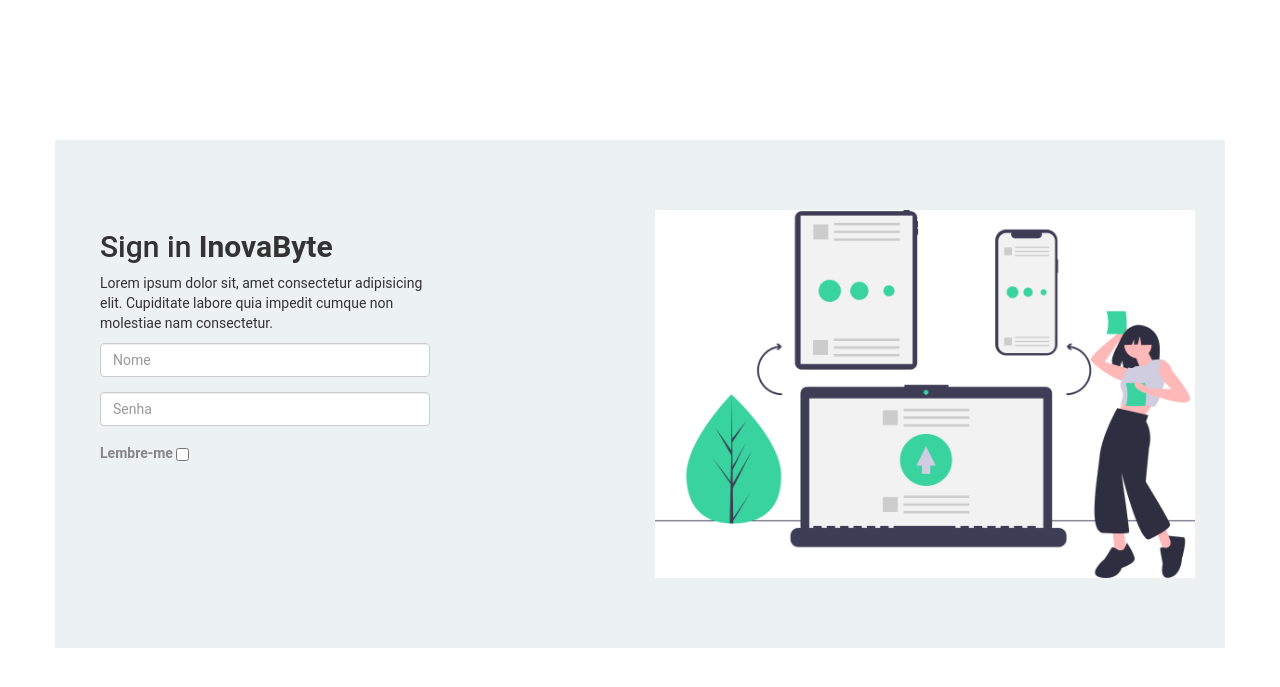
After one commit to AlexPedro105/eCommerce, a PHP site: page /login.php in a window 1280 px wide. The commit adds this page. Shown: the top 687 px of the page. Run offline with PHP 8.4, Linux system fonts and the light colour scheme.

Commit message:
Desenvolvimento da tela de login
Esse commit vem como objetivo de desenvolver a tela de login de clientes.

```diff
--- /dev/null
+++ b/css/login.css
@@ -0,0 +1,15 @@
+.contents{
+    padding: 7rem 0;
+    font-family:"Roboto",sans-serif;
+    background-color: #ecf1f1;
+    margin-top: 14rem;
+}
+
+.caption{
+    color: #888;
+}
+
+.lmCheck{
+    position: relative;
+    top: 3px;
+}
--- a/includes/header.php
+++ b/includes/header.php
@@ -89,7 +89,7 @@
                         <a href="#carrinho"><i class="fa fa-shopping-bag" aria-hidden="true"></i></a>
                     </li>
                     <li>
-                        <a href="#login"><i class="fa fa-sign-in" aria-hidden="true"></i>
+                        <a href="login.php"><i class="fa fa-sign-in" aria-hidden="true"></i>
                             Login!</a>
                     </li>
                 </ul>
--- /dev/null
+++ b/login.php
@@ -0,0 +1,47 @@
+<!DOCTYPE html>
+
+<html lang="pt-br">
+
+<head>
+    <meta charset="UTF-8">
+    <meta name="viewport" content="width=device-width, initial-scale=1.0" />
+    <link href="css/login.css" rel="stylesheet" />
+    <link href="css/bootstrap.min.css" rel="stylesheet" />
+    <link href="css/estiloSite.css" rel="stylesheet" />
+    <title>InovaByte Site</title>
+</head>
+<body>
+    <div class="container contents">
+        <div class="row">
+            <div class="col-md-6 ">
+                <div class="row justify-content-center">
+                    <div class="col-md-8">
+                        <div class="mb-4">
+                            <h2>Sign in <strong>InovaByte</strong></h2>
+                            <p class="mb-4">Lorem ipsum dolor sit, amet consectetur adipisicing elit.
+                                Cupiditate labore quia impedit cumque non molestiae nam consectetur.</p>
+                        </div>
+                        <form action="#" method="post">
+                            <div class="form-group">
+                                <input type="text" class="form-control" id="username" placeholder="Nome">
+                            </div>
+                            <div class="form-group">
+                                <input type="password" class="form-control" id="password" placeholder="Senha">
+                            </div>
+                            <div class="form-group ">
+                                <label class="control caption control-checkbox ">Lembre-me
+                                <input type="checkbox" class="form-check-input lmCheck"> </label>
+                            </div>
+                        </form>
+                    </div>
+                </div>
+            </div>
+            <div class="col-md-6 order-md-2">
+                <img src="img/undraw_file_sync_ot38.png" class="img-fluid img-thumbnail img-lg">
+            </div>
+        </div>
+    </div>
+</body>
+<script src="js/bootstrap.min.js"></script>
+
+</html>
```
Also changed, not shown: img/undraw_file_sync_ot38.png (added).
